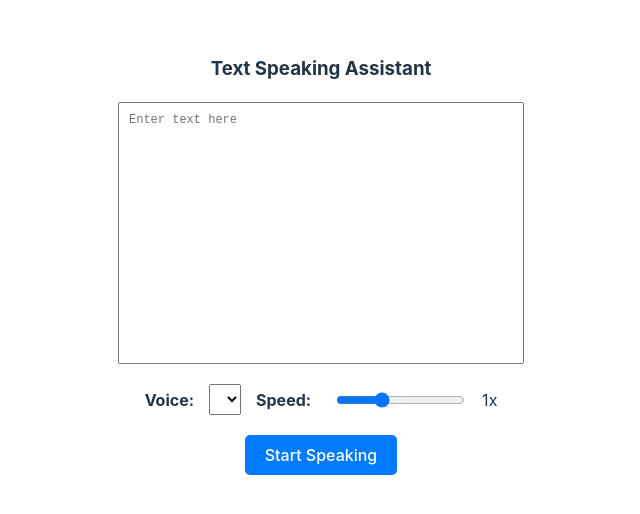
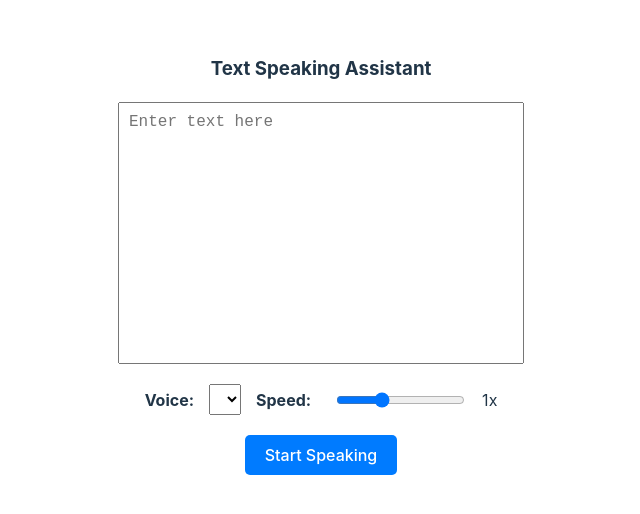
Before and after one commit to sparsh44/TextToSpeechAssistant, a React (Vite) app in the folder react-speech-app/: page / in a window 1280 px wide. Shown: the part 144-658 px from the top of the page, without its empty margins (362-1002 px from the left). Built offline with nearby package versions, Linux system fonts and the light colour scheme.

Commit message:
Update App.jsx
changed font size to 16px for text area

```diff
--- a/react-speech-app/src/App.jsx
+++ b/react-speech-app/src/App.jsx
@@ -135,7 +135,7 @@ const textareaStyle = {
   height: '30vh',
   resize : 'none',
   overflow: 'auto',
-  fontSize: '12px',
+  fontSize: '16px',
 };
 
 const controlContainerStyle = {
```
